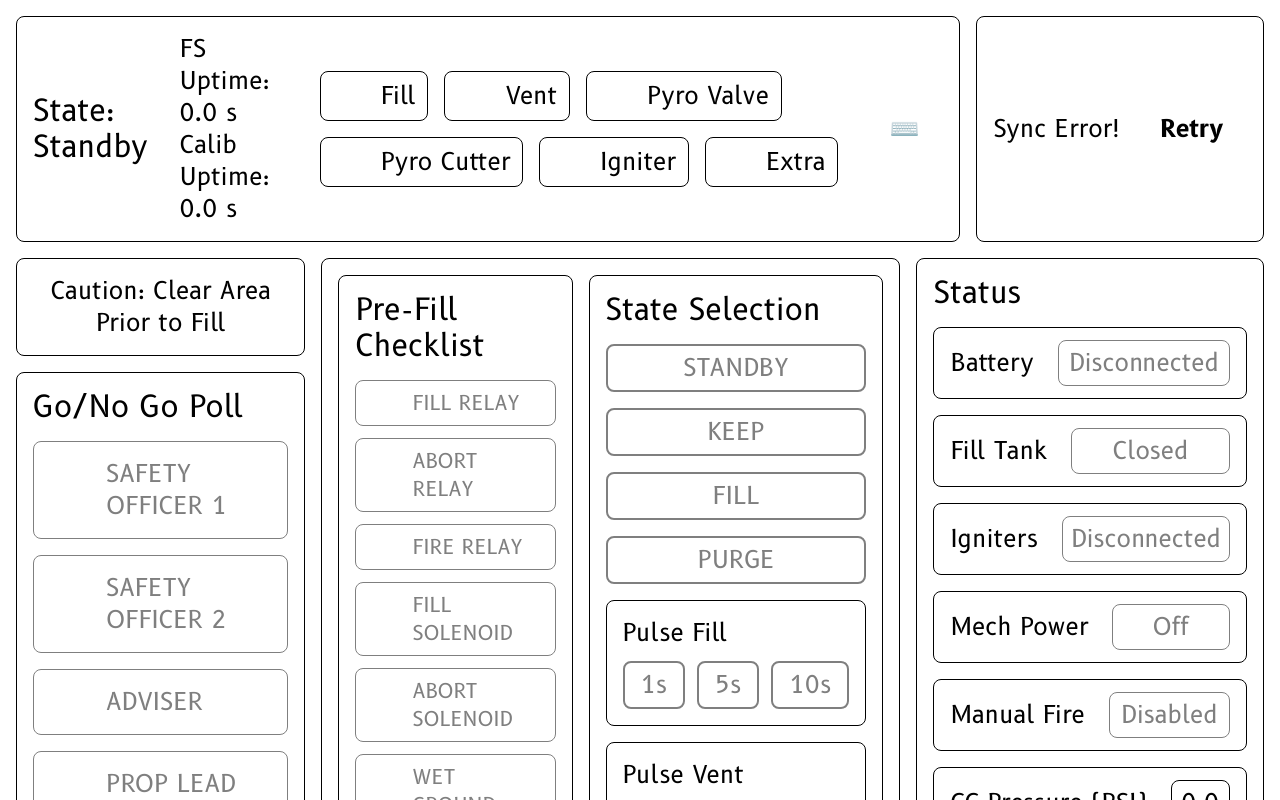
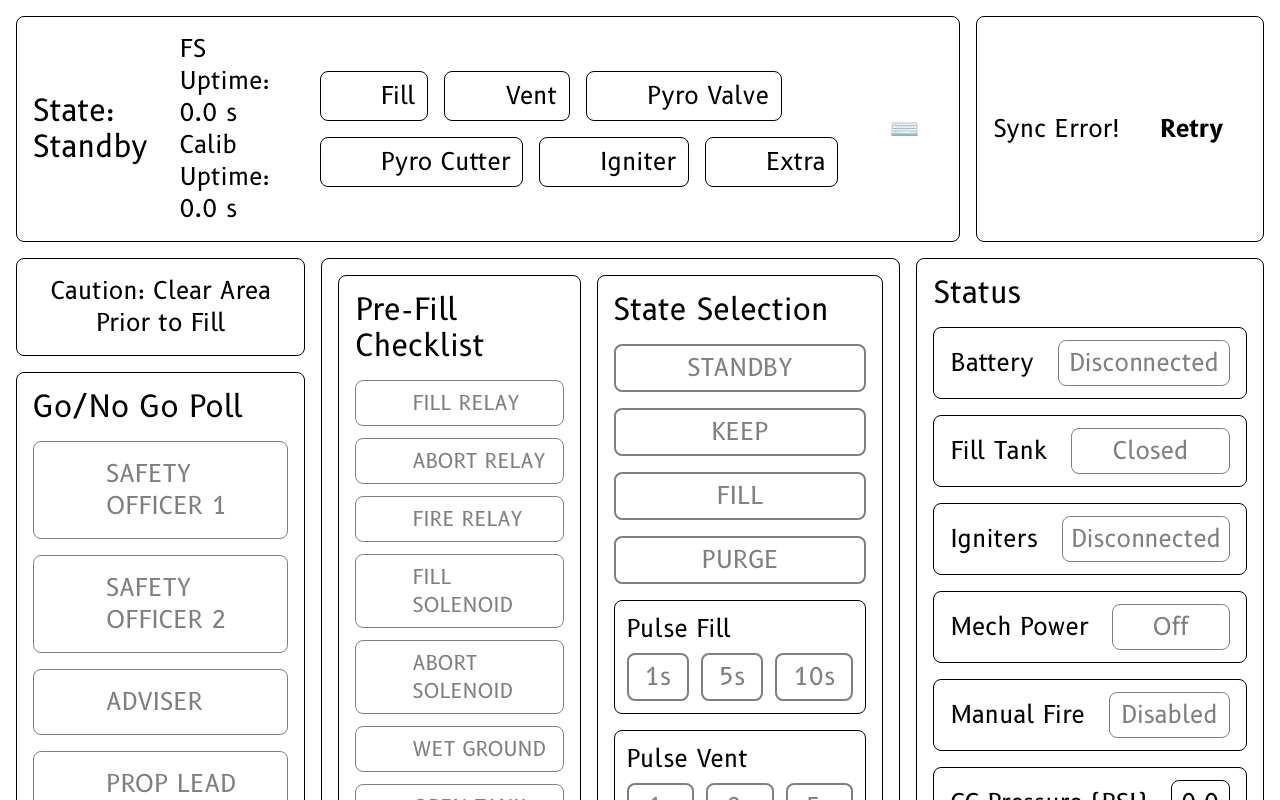
Before and after one commit to CSI-Rockets-Eletronics/ControlCenterUI_2026, a React (Vite) app: page /1 in a window 1280 px wide. Built offline with nearby package versions, Linux system fonts and the light colour scheme; no server answers.

Commit message:
Adjust spacing

```diff
--- a/src/components/standbyStateSelection.tsx
+++ b/src/components/standbyStateSelection.tsx
@@ -63,7 +63,7 @@ const EntryGroup = memo(function EntryGroup({
   children: ReactNode;
 }) {
   return (
-    <Panel className="flex flex-col gap-3">
+    <Panel className="flex flex-col p-3 gap-2">
       <p className="text-gray-text">{title}</p>
       <div className="flex gap-3">{children}</div>
     </Panel>
```
